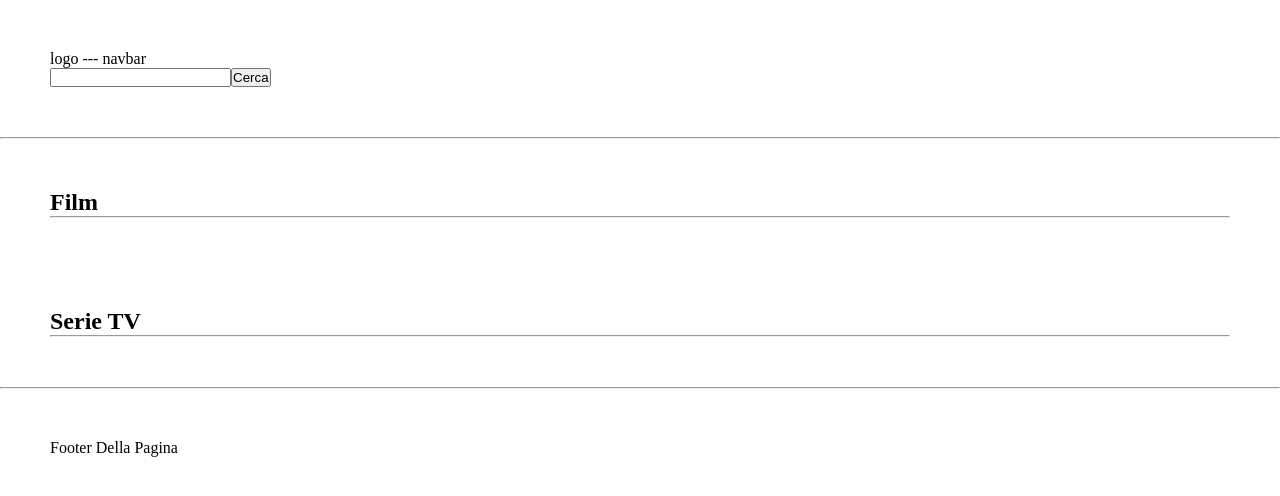
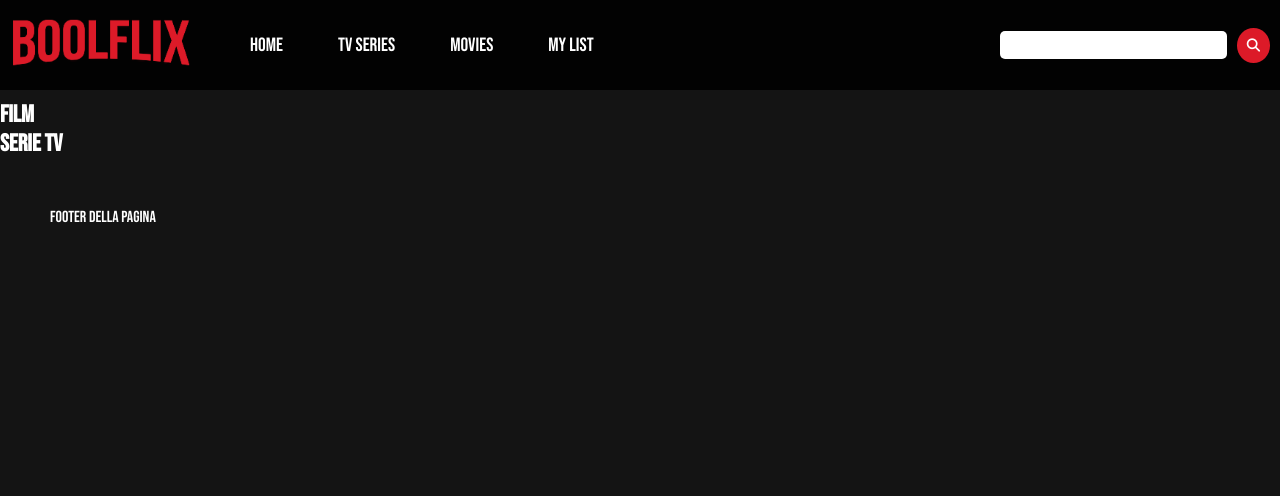
Before and after one commit to nicolaparutto/react-boolflix, a React (Vite) app: page / in a window 1280 px wide. Shown: the top 496 px of the page. Built offline with nearby package versions, Linux system fonts and the light colour scheme.

Commit message:
feat: add header complete structure and style

```diff
--- a/src/components/FilmSeriesList.jsx
+++ b/src/components/FilmSeriesList.jsx
@@ -10,21 +10,17 @@ function FilmSeriesList() {
       <>
          <section>
             <h1>Film</h1>
-            <hr />
+
             <div className="series-film-container">
                {filmData.map(element => (
                   <FilmCard key={element.id} filmContent={element} />
                ))}
             </div>
          </section>
-         <br />
-         <br />
-         <br />
-         <br />
-         <br />
+
          <section>
             <h1>Serie TV</h1>
-            <hr />
+
             <div className="series-film-container">
                {seriesData.map(element => (
                   <SeriesCard key={element.id} seriesContent={element} />
--- a/src/index.css
+++ b/src/index.css
@@ -1,3 +1,6 @@
+/*google font*/
+@import url('https://fonts.googleapis.com/css2?family=Bebas+Neue&family=Roboto:ital,wght@0,100..900;1,100..900&display=swap');
+
 /*css reset*/
 * {
   margin: 0;
@@ -5,13 +8,39 @@
   box-sizing: border-box;
 }
 
-/*initial css*/
-header {
-  margin: 50px;
+/*main colors*/
+:root {
+  --c-red: #DC1A28;
+  --c-dark-red: #BB0710;
+  --c-dark: #141414;
+  --c-white: #fff;
+  --c-transparent: #000000e0;
 }
 
+/*initial css*/
+body {
+  color: #fff;
+  background-color: var(--c-dark);
+  font-family: "Bebas Neue", serif;
+}
+
+img {
+  height: 100%;
+  width: 100%;
+}
+
+ul {
+  list-style: none;
+}
+
+a {
+  text-decoration: none;
+  color: var(--c-white);
+}
+
+/*other*/
 main {
-  margin: 50px;
+  margin-top: 100px;
 }
 
 footer {
@@ -25,3 +54,87 @@ footer {
 .grey-star {
   color: grey;
 }
+
+/*==== HEADER ====*/
+header {
+  position: fixed;
+  top: 0;
+  width: 100%;
+  height: 90px;
+  background-color: var(--c-transparent);
+}
+
+.header-content {
+  height: 100%;
+  display: flex;
+  justify-content: space-between;
+  align-items: center;
+  padding: 10px;
+}
+
+/*navbar*/
+.navbar {
+  display: flex;
+  align-items: center;
+
+  .logo {
+    width: 180px;
+    margin-right: 50px;
+  }
+
+  .nav {
+    nav ul {
+      display: flex;
+      font-size: 1.2rem;
+
+      li {
+        margin-right: 35px;
+
+        a {
+          position: relative;
+          padding: 10px;
+
+          &::after {
+            content: "";
+            position: absolute;
+            left: 50%;
+            bottom: 0;
+            width: 0;
+            height: 2px;
+            background-color: var(--c-red);
+            transition: width 0.2s ease-in-out, left 0.2s ease-in-out;
+          }
+
+          &:hover::after {
+            width: 100%;
+            left: 0;
+          }
+        }
+      }
+    }
+  }
+}
+
+/*searchbar*/
+.searchbar {
+  input {
+    background-color: var(--c-white);
+    font-size: 1rem;
+    padding: 5px 10px;
+    border: none;
+    border-radius: 5px;
+    margin-right: 10px;
+  }
+
+  button {
+    background-color: var(--c-red);
+    color: var(--c-white);
+    padding: 10px;
+    border: none;
+    border-radius: 100%;
+
+    &:hover {
+      background-color: var(--c-dark-red);
+    }
+  }
+}
--- a/src/pages/HomePage.jsx
+++ b/src/pages/HomePage.jsx
@@ -19,25 +19,38 @@ function HomePage() {
    return (
       <>
          <header>
-            <div className="navbar">
-               logo --- navbar
-            </div>
-            <div className="searchbar">
-               <form action="" onSubmit={handleFormSend}>
-
-                  <input name="searchbar" id="searchbar" type="text" value={searchedItem} onChange={handleChange} />
-                  <button onClick={() => fetchData(searchedItem)}>Cerca</button>
-               </form>
+            <div className="header-content">
+               <div className="navbar">
+                  <div className="logo">
+                     <a href="#"><img src="img/logo.png" alt="" /></a>
+                  </div>
+                  <div className="nav">
+                     <nav>
+                        <ul>
+                           <li><a href="#">Home</a></li>
+                           <li><a href="#">TV series</a></li>
+                           <li><a href="#">Movies</a></li>
+                           <li><a href="#">My List</a></li>
+                        </ul>
+                     </nav>
+                  </div>
+               </div>
+               <div className="searchbar">
+                  <form action="" onSubmit={handleFormSend}>
+                     <input name="searchbar" placeholder="Cerca..." id="searchbar" type="text" value={searchedItem} onChange={handleChange} />
+                     <button onClick={() => fetchData(searchedItem)}><i className="fa-solid fa-magnifying-glass"></i></button>
+                  </form>
+               </div>
             </div>
          </header>
 
-         <hr />
+
 
          <main>
             <FilmSeriesList />
          </main>
 
-         <hr />
+
 
          <footer>
             Footer Della Pagina
```
Also changed, not shown: public/img/logo.png (added).
